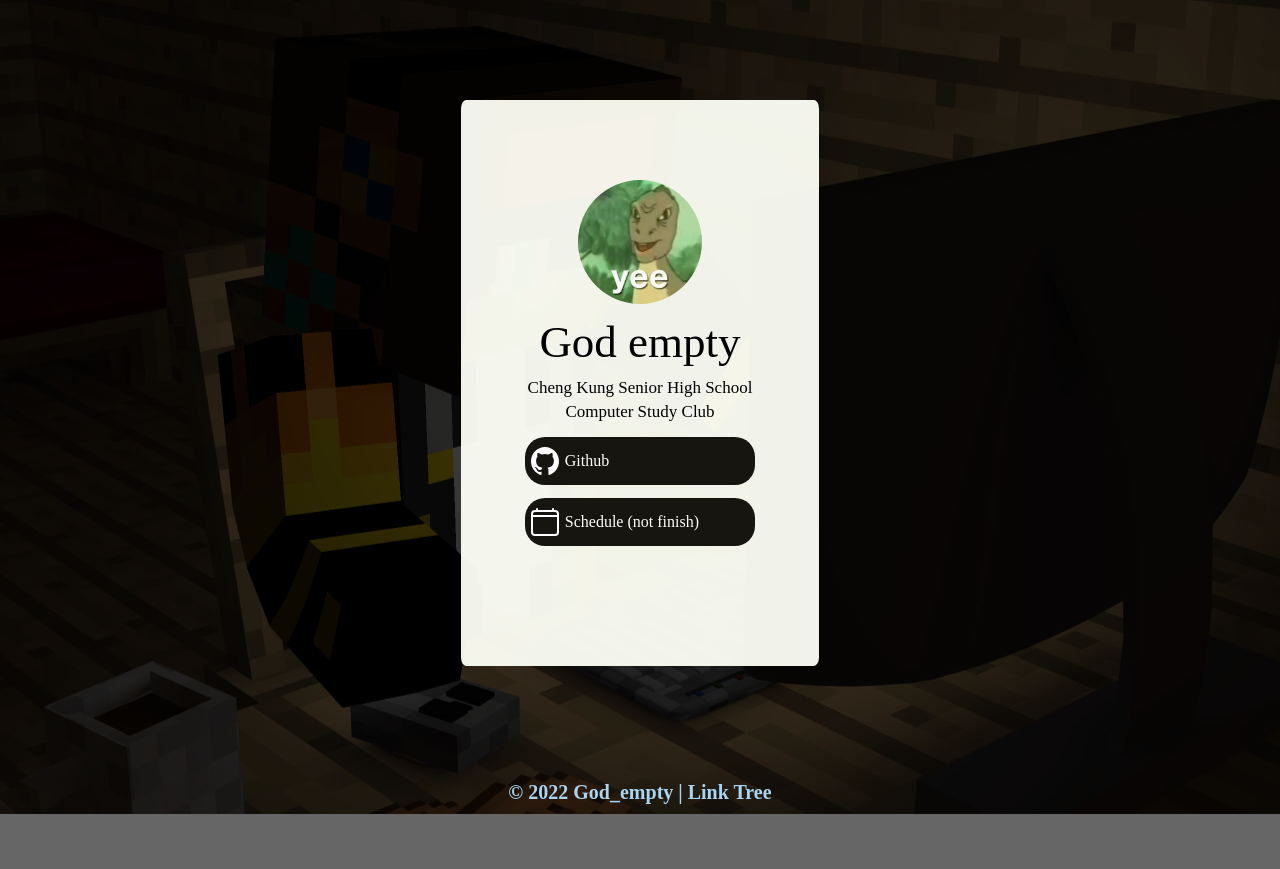
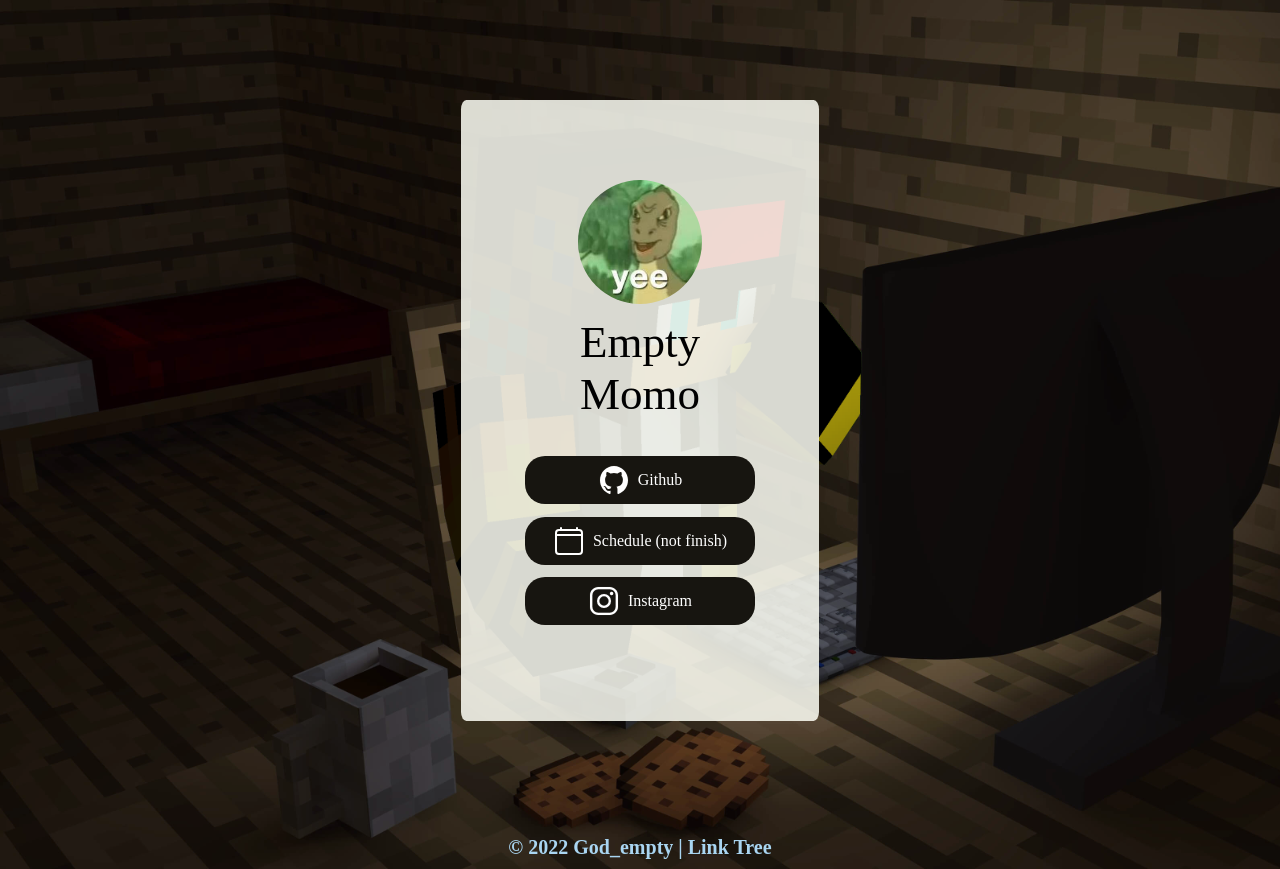
Before and after one commit to godempty/homework, a plain HTML site: page index.html in a window 1280 px wide. Before the commit the page ends 814 px from the top, so only its background shows below. Drawn offline with nearby package versions, Linux system fonts and the light colour scheme.

Commit message:
add ins and change details

```diff
--- a/index.html
+++ b/index.html
@@ -16,22 +16,23 @@
                 <img src="./resource/avatar.jpg" class="avatar">
             </div>
             <div class="describe">
-                <p class="name">God empty</p>
-                <p class="intro">
-                    Cheng Kung Senior High School <br>
-                    Computer Study Club
-                </p>
+                <p class="name">Empty Momo</p>
             </div>
             <div class="btndiv">
                 <a class="rounded-button" href="https://github.com/godempty">
-                    &nbsp
                     <ion-icon name="logo-github" size="large"></ion-icon>
-                    &nbspGithub
+                    <div class="space"></div>
+                    Github
                 </a>
                 <a class="rounded-button" href="https://momoschedule.tk/">
-                    &nbsp
                     <ion-icon name="calendar-clear-outline" size="large"></ion-icon>
-                    &nbspSchedule (not finish)
+                    <div class="space"></div>
+                    Schedule (not finish)
+                </a>
+                <a class="rounded-button" href="https://www.instagram.com/ckcsc35th_peppa/">
+                    <ion-icon name="logo-instagram" size="large"></ion-icon>
+                    <div class="space"></div>
+                    Instagram
                 </a>
             </div>
         </div>
--- a/main.css
+++ b/main.css
@@ -1,9 +1,9 @@
 
 body {
-    background-color: rgba(0, 0, 0, 0.6);
+    background-color: rgba(187, 204, 241, 0.6);
     background-blend-mode: multiply;
     background-image: url('./resource/bg.png');
-    background-position: center;
+    background-size: cover;
 }
 
 div {
@@ -21,6 +21,7 @@ footer {
     text-align: left;
     display: flex;
     color: #fff;
+    justify-content: center;
     border-radius: 20px;
     background: #171510;
     width: 100%;
@@ -37,7 +38,7 @@ footer {
         transform: rotateX(-35deg);
     }
     100% {
-        background-color: rgba(254, 255, 246, 0.95);
+        background-color: rgba(254, 255, 246, 0.85);
         transform: rotateX(0deg);
     }
 }
@@ -45,7 +46,7 @@ footer {
     animation: loading;
     animation-duration: 1.5s;
     border-radius: 1.5%;
-    background-color: rgba(254, 255, 246, 0.95);
+    background-color: rgba(254, 255, 246, 0.85);
     text-align: center;
     align-items: center;
     margin: 0px auto;
@@ -53,13 +54,17 @@ footer {
     padding-left: 5vw;
     padding-right: 5vw;
     padding-top: 10vh;
-    padding-bottom: 15vh;
+    padding-bottom: 12vh;
     width: 18vw;
     position: relative;
 }
 
+.space{
+    width: 0.5rem;
+}
+
 .btndiv {
-    margin: 0%;
+    margin: 10% 0% 0% 0%;
     align-content: center;
 
 }
@@ -75,7 +80,7 @@ footer {
 
 .intro {
     margin: 0%;
-    font-family: 'Times New Roman', Times, serif;
+    font-family:'Times New Roman', Times, serif;
     line-height: 3vh;
     font-weight: 300;
     font-size: 17px;
@@ -109,6 +114,6 @@ footer {
 }
 @media (max-width: 300px) {
     .name{
-        font-size: 35px;
+        font-size: 32px;
     }
 }
```
